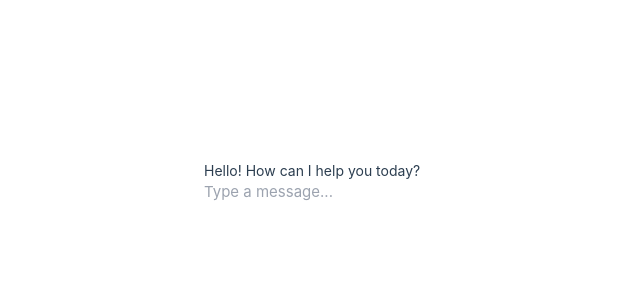
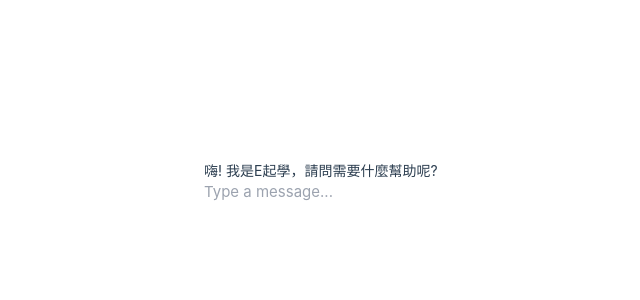
Before and after one commit to ncu-eeclass-enhancement/chrome-extension, a Vue app: page / in a window 1280 px wide. Shown: the top 300 px of the page, without its empty margins (186-826 px from the left). Built offline with nearby package versions, Linux system fonts and the light colour scheme.

Commit message:
add: cookies get account and bubbles w-fit (#6)

```diff
--- a/src/App.vue
+++ b/src/App.vue
@@ -8,11 +8,18 @@
 </template>
 
 <script setup>
+import { ref } from 'vue';
 import Chat from './views/Chat.vue';
 import NotLoggedIn from './views/NotLoggedIn.vue';
 
-const loggedIn = true;
-console.log(loggedIn);
+const loggedIn = ref(true);
+
+// chrome.cookies.get({ name: "account", url: "https://ncueeclass.ncu.edu.tw" }, (cookie) => {
+//   if (cookie && cookie.value) {
+//     loggedIn.value = true;
+//   }
+// });
+
 </script>
 
 <style scoped>
--- a/src/components/SystemMessage.vue
+++ b/src/components/SystemMessage.vue
@@ -1,8 +1,10 @@
 <template>
-    <div class="w-auto h-auto max-w-[80%] bg-gray-700 rounded-lg mr-[20%]">
-        <p class="message-text mx-[5%] w-auto">{{ text }}</p>
+  <div class = "h-auto w-full flex justify-start flex-row">
+    <div class="h-auto w-fit bg-gray-700 rounded-lg p-[2%] max-w-[80%]">
+      <p class="message-text mx-[5%]">{{ text }}</p>
     </div>
-  </template>
+  </div>
+</template>
 
 <script setup>
   defineProps({
@@ -15,10 +17,10 @@
 
 <style scoped>
     .message-text {
-    font-size: 14px; /* Adjust font size if necessary */
-    margin: 0; /* Remove extra margins */
-    word-wrap: break-word; /* Ensure long words wrap */
-    overflow-wrap: break-word; /* Modern equivalent for word wrapping */
-    white-space: normal; /* Allow text to wrap */
+    font-size: 14px;
+    margin: 0;
+    word-wrap: break-word;
+    overflow-wrap: break-word;
+    white-space: normal;
     }
 </style>
--- a/src/components/UserMessage.vue
+++ b/src/components/UserMessage.vue
@@ -1,6 +1,8 @@
 <template>
-    <div class="h-auto max-w-[80%] w-auto bg-gray-400 rounded-lg ml-[20%]">
-      <p class="message-text mx-[5%] p-[5%] text-gray-900">{{ text }}</p>
+    <div class = "h-auto w-full flex justify-end flex-row">
+      <div class="h-auto w-fit bg-gray-400 rounded-lg p-[2%] max-w-[80%]">
+        <p class="message-text mx-[5%] text-gray-900">{{ text }}</p>
+      </div>
     </div>
   </template>
 
--- a/src/views/Chat.vue
+++ b/src/views/Chat.vue
@@ -28,7 +28,7 @@
 
   const userMessage = ref(''); // Holds the current text the user is typing
   const messages = ref([ // Initial messages (system message)
-    { text: 'Hello! How can I help you today?', sender: 'system' },
+    { text: '嗨! 我是E起學，請問需要什麼幫助呢?', sender: 'system' },
   ]);
 
   // Function to send the message
--- a/src/views/NotLoggedIn.vue
+++ b/src/views/NotLoggedIn.vue
@@ -6,7 +6,6 @@
 
 <script setup>
 
-console.log("not loggend in");
 </script>
 
 <style scoped>
```
Also changed, not shown: public/background.js (+2 -16 lines), public/manifest.json.
